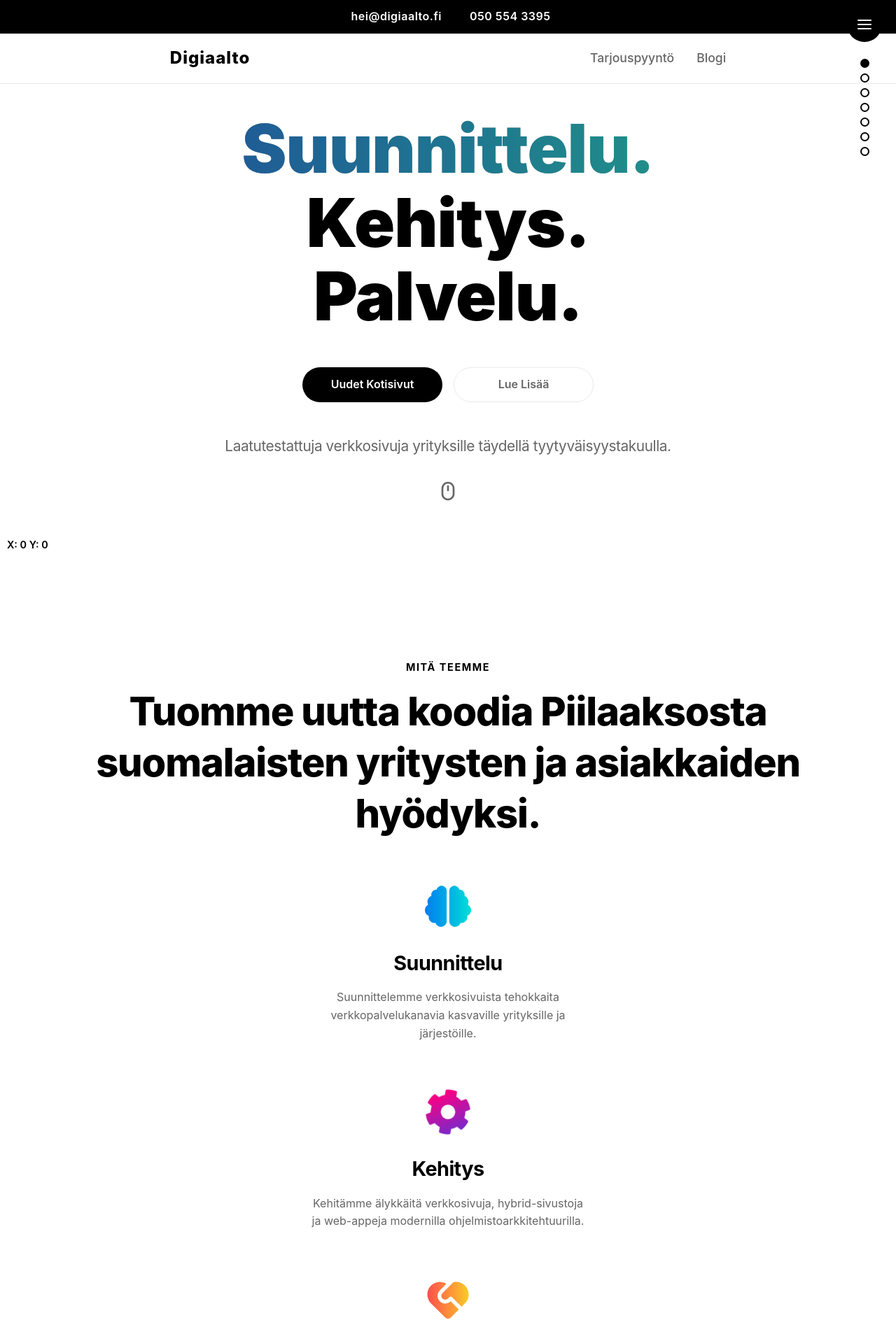
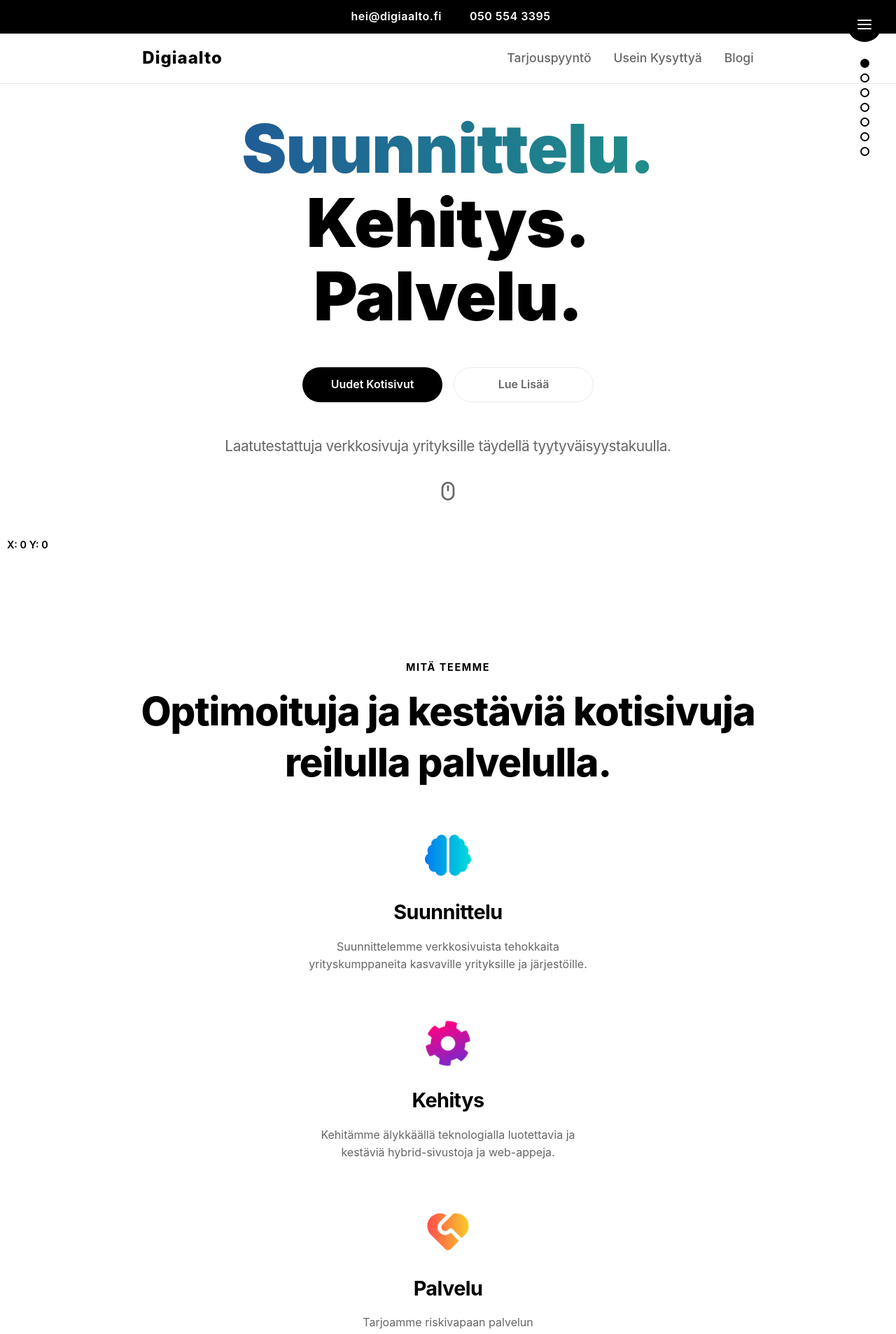
Before and after one commit to digiaalto/etusivu, a Next.js app: page / in a window 1280 px wide. Shown: the top 1907 px of the page at 70% size. Built offline with nearby package versions, Linux system fonts and the light colour scheme.

Commit message:
Design jatkumoa

```diff
--- a/components/common/Menu.js
+++ b/components/common/Menu.js
@@ -14,6 +14,10 @@ const links = [
   {
     text: "Tarjouspyyntö",
     href: "/tarjouspyynto",
+  },
+  {
+    text: "Usein Kysyttyä",
+    href: "/#usein-kysyttya",
   },
   {
     text: "Blogi",
--- a/components/common/Navigation.js
+++ b/components/common/Navigation.js
@@ -12,6 +12,7 @@ const Navigation = ({ topbar }) => {
       <Logo />
       <ol className={styles.links}>
         <NavLink href={"/tarjouspyynto"} text="Tarjouspyyntö" />
+        <NavLink href={"/#usein-kysyttya"} text="Usein Kysyttyä" />
         <NavLink href={"/blogi"} text="Blogi" />
       </ol>
     </nav>
--- a/components/common/StepIndicator.module.sass
+++ b/components/common/StepIndicator.module.sass
@@ -39,6 +39,7 @@
 .headerMain
 	@include typography.headerMain
 	text-align: center
+	max-width: 760px
 
 .line1
 	background: linear-gradient(rgba(0, 0, 0, 0),#007CF0 )
--- a/components/etusivu/Kehitys.js
+++ b/components/etusivu/Kehitys.js
@@ -6,11 +6,16 @@ const Kehitys = (props) => {
   const { refs } = props
   return (
     <section className={styles.section} ref={refs} id="kehitys">
-      <StepIndicator overline="Kehitys" header="Tehostettu moottori." second />
+      <StepIndicator
+        overline="Kehitys"
+        header="Luotettava ja tehokas moottori."
+        second
+      />
       <h2 className={styles.description}>
-        Tavallinen verkkokäyttäjä päättää sekunnissa poistuuko vai jatkaako hän
-        verkkosivun selailua, tehottomalla tekniikalla rakennettu verkkosivu
-        tekee tämän päätöksen heidän puolestaan.
+        Verkkosivun ylläpidon pitää olla vaivatonta sekä käyttö nopeaa, sillä
+        tavallinen verkkokäyttäjä päättää sekunneissa hyppääkö hän pois
+        sivuilta, tehottomalla tekniikalla rakennettu verkkosivu tekee tämän
+        päätöksen heidän puolestaan.
       </h2>
       <div className={styles.kehitysEdut}>
         <KehitysEdut />
--- a/components/etusivu/KehitysEdut.js
+++ b/components/etusivu/KehitysEdut.js
@@ -11,10 +11,10 @@ const edut = [
     <animated.div className={styles.content} style={{ ...style }}>
       <h3 className={styles.header}>Tehokkuus</h3>
       <p>
-        Siinä missä tavanomaiset Wordpress-sivut pitää rakentaa aina uuden
-        vierailijan tullessa sivulle, hybrid-sivumme ovat generoitu etukäteen
-        pilvestä ja lähetetty asiakkaan laitteelle suorituskykyisesti ilman
-        viiveitä ja esiladatut linkit tekevät navigoinnista salamannopeaa.
+        Siinä missä vanha Wordpress-sivu pitää rakentaa aina uuden vierailijan
+        tullessa sivulle, hybrid-sivumme ovat generoitu etukäteen pilvestä ja
+        lähetetty asiakkaan laitteelle suorituskykyisesti ilman viiveitä ja
+        esiladatut linkit tekevät navigoinnista salamannopeaa.
       </p>
     </animated.div>
   ),
--- a/components/etusivu/Palvelut.js
+++ b/components/etusivu/Palvelut.js
@@ -10,8 +10,7 @@ const Palvelut = (props) => {
       <HeadersWrap>
         <Overline text="Mitä teemme" />
         <h1 className={styles.headerMain}>
-          Tuomme uutta koodia Piilaaksosta suomalaisten yritysten ja asiakkaiden
-          hyödyksi.
+          Optimoituja ja kestäviä kotisivuja reilulla palvelulla.
         </h1>
       </HeadersWrap>
       <PalvelutOminaisuudet />
--- a/components/etusivu/PalvelutOminaisuudet.js
+++ b/components/etusivu/PalvelutOminaisuudet.js
@@ -5,14 +5,14 @@ const PalvelutOminaisuudet = () => {
     <div className={styles.container}>
       <Ominaisuus icon={BrainIcon} header="Suunnittelu">
         <p>
-          Suunnittelemme verkkosivuista tehokkaita verkkopalvelukanavia
-          kasvaville yrityksille ja järjestöille.
+          Suunnittelemme verkkosivuista tehokkaita yrityskumppaneita kasvaville
+          yrityksille ja järjestöille.
         </p>
       </Ominaisuus>
       <Ominaisuus icon={CogIcon} header="Kehitys">
         <p>
-          Kehitämme älykkäitä verkkosivuja, hybrid-sivustoja ja web-appeja
-          modernilla ohjelmistoarkkitehtuurilla.
+          Kehitämme älykkäällä teknologialla luotettavia ja kestäviä
+          hybrid-sivustoja ja web-appeja.
         </p>
       </Ominaisuus>
       <Ominaisuus icon={HeartIcon} header="Palvelu">
--- a/components/etusivu/Suunnittelu.js
+++ b/components/etusivu/Suunnittelu.js
@@ -6,7 +6,10 @@ const Suunnittelu = (props) => {
   const { refs } = props
   return (
     <section className={styles.section} ref={refs} id="suunnittelu">
-      <Overline text="Valmistustapa" customStyle={{ textAlign: "center" }} />
+      <Overline
+        text="Valmistusprosessi"
+        customStyle={{ textAlign: "center" }}
+      />
       <StepIndicator
         overline="Suunnittelu"
         header="Kaikki alkaa ideoinnista."
--- a/components/etusivu/Takuu.js
+++ b/components/etusivu/Takuu.js
@@ -10,18 +10,18 @@ const Takuu = (props) => {
     <section className={styles.section} ref={refs} id="palvelu">
       <StepIndicator
         overline="Palvelu"
-        header="Yhteistyö kahdella tärkeällä takuulla."
+        header="Täysi tyytyväisyystakuu ja huippuluokan laatutakuu."
         third
       />
       <p className={styles.description}>
-        Saat meiltä täysin riskivapaan verkkosivun täydellä
-        tyytyväisyystakuulla, sekä huippuluokan tulokset{" "}
+        Asiakastyytyväisyys on meille tärkeintä. Palvelemme 100%
+        tyytyväisyystakuulla ja lupaamme huippuluokan tulokset{" "}
         <Link href="/blogi/testaa-verkkosivuja-lighthousella">
           <a>Googlen laatutestissä.</a>
         </Link>{" "}
-        Aloita lähettämällä tarjouspyyntö tai{" "}
+        Aloitetaan hommat tarjouspyynnöllä tai ota suoraan{" "}
         <LinkScroll to="laheta-viesti" smooth>
-          ota yhteyttä.
+          yhteyttä.
         </LinkScroll>{" "}
       </p>
       <p className={styles.description}></p>
```
